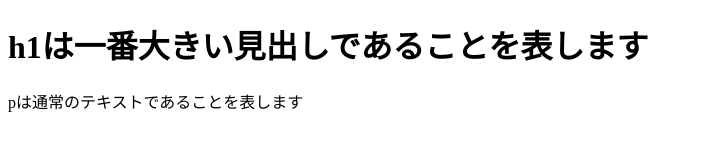
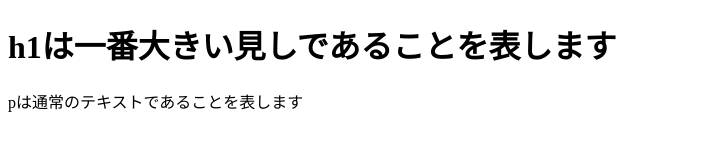
Before and after one commit to Rizap-tomoki/apps, a plain HTML site: page index.html in a window 1280 px wide. Shown: the whole page, without its empty margins (0-703 px from the left). Drawn offline with Linux system fonts and the light colour scheme.

Commit message:
#3 CSSの作成

```diff
--- a/index.html
+++ b/index.html
@@ -10,7 +10,7 @@
   </head>
   <body>
     <div>
-      <h1>h1は一番大きい見出しであることを表します</h1>
+      <h1>h1は一番大きい見しであることを表します</h1>
       <p>pは通常のテキストであることを表します</p>
     </div>
   </body>
```
Also changed, not shown: index.css (added).
